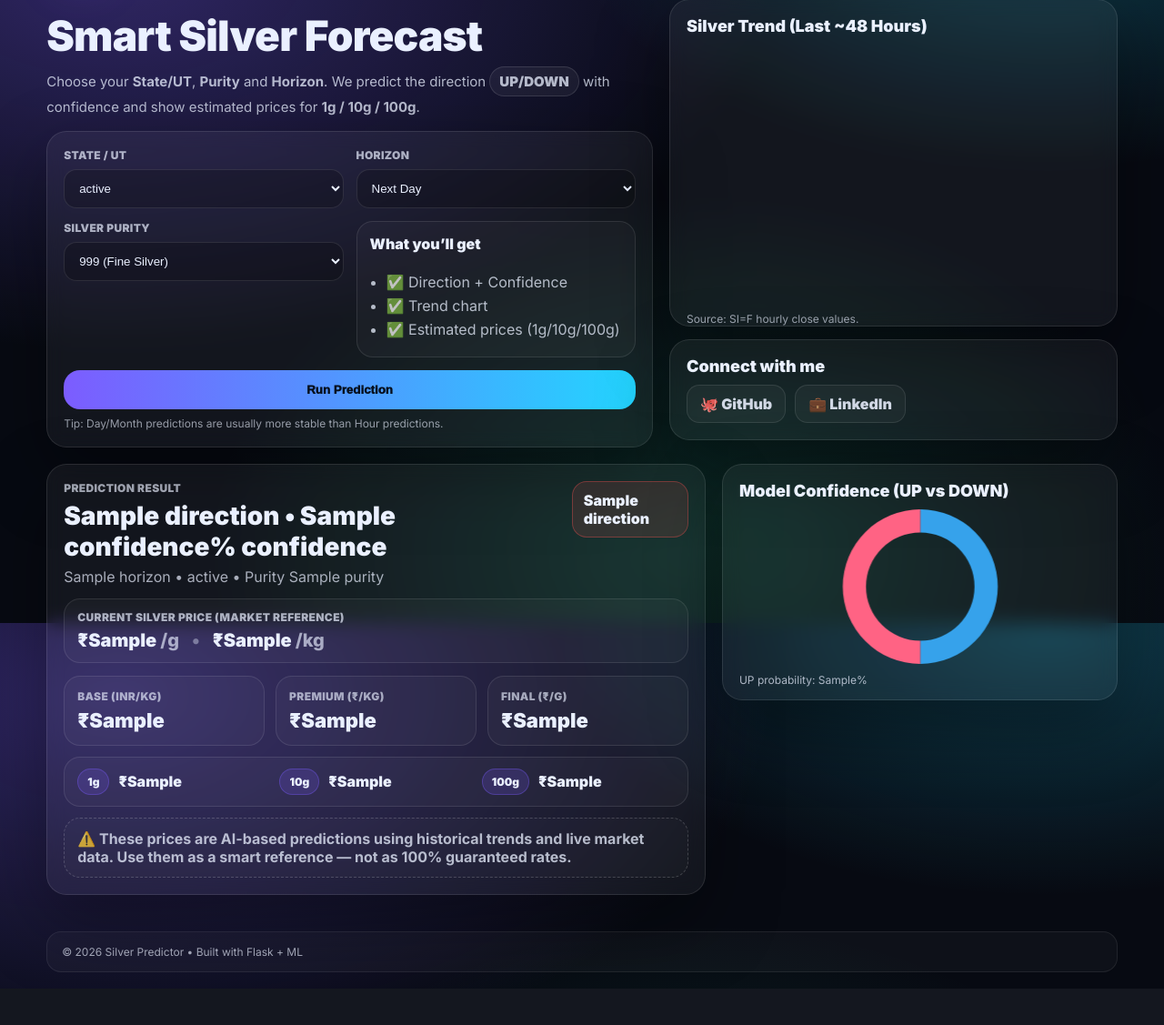
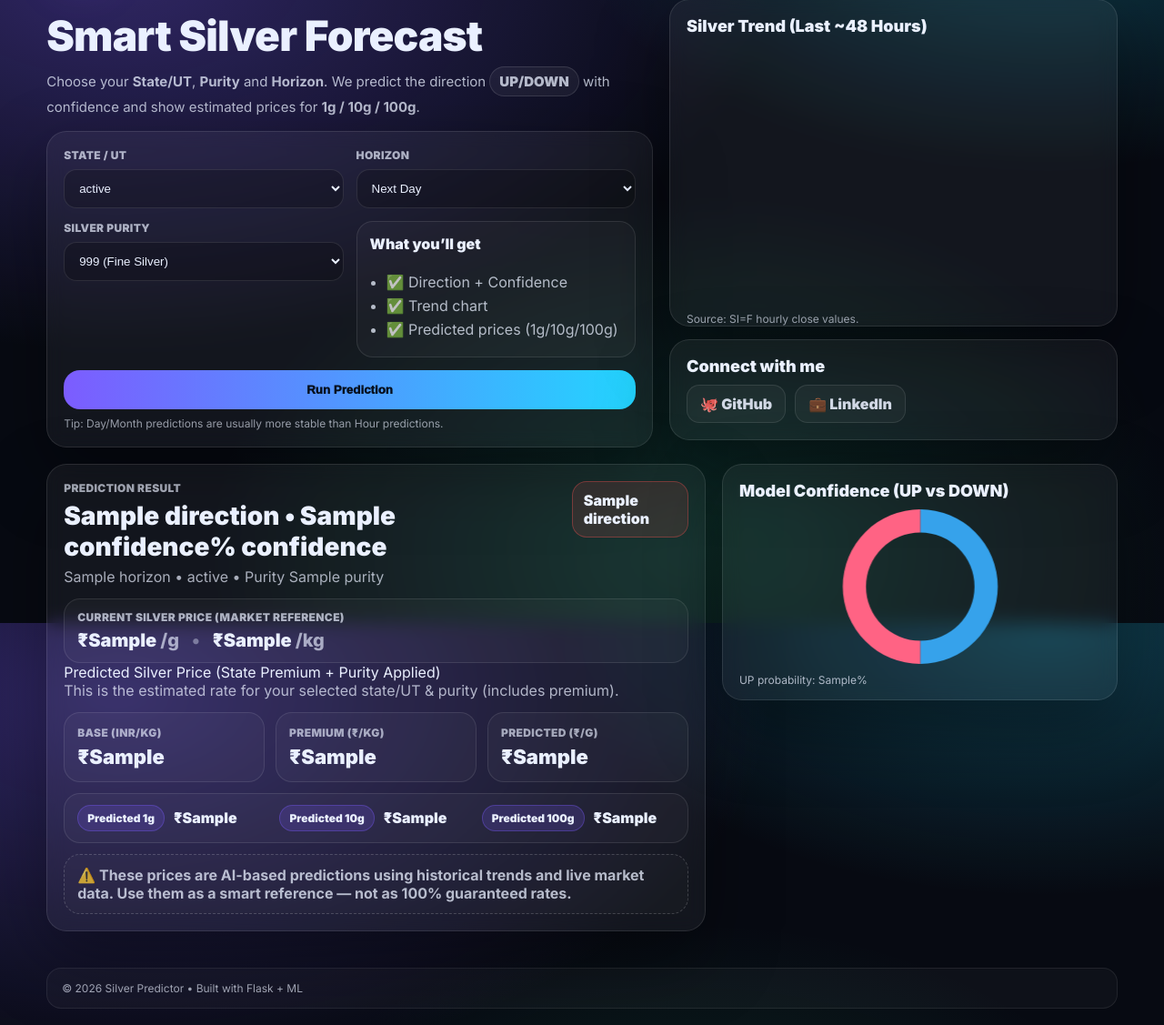
Before and after one commit to Bhavy123321/Silver-Price-Predictor, a Flask app: template templates/index.html in a window 1280 px wide. Shown: the part 115-1242 px from the top of the page at 91% size. Before the commit the page ends 1202 px from the top, so only its background shows below. Run offline with Flask 3, Linux system fonts and the light colour scheme; the template is opened without the code that fills it: most values are stand-ins (such as "Sample title", 1, 10 or a date in 2020); parts of the project's set-up code (start-up, migrations or seed data) failed here and were passed over.

Commit message:
Update index.html

```diff
--- a/templates/index.html
+++ b/templates/index.html
@@ -45,7 +45,7 @@
           <ul class="info-list">
             <li>✅ Direction + Confidence</li>
             <li>✅ Trend chart</li>
-            <li>✅ Estimated prices (1g/10g/100g)</li>
+            <li>✅ Predicted prices (1g/10g/100g)</li>
           </ul>
         </div>
 
@@ -93,13 +93,21 @@
       </div>
     </div>
 
-    <!-- ✅ CURRENT PRICE LINE (TOP) -->
+    <!-- ✅ CURRENT LIVE MARKET PRICE -->
     <div class="current-line">
       <div class="current-title">Current Silver Price (Market Reference)</div>
       <div class="current-value">
         ₹{{ result.current_per_g }} <span>/g</span>
         <span class="dot">•</span>
         ₹{{ result.current_per_kg }} <span>/kg</span>
+      </div>
+    </div>
+
+    <!-- ✅ PREDICTED PRICE HEADING -->
+    <div class="predicted-line">
+      <div class="predicted-title">Predicted Silver Price (State Premium + Purity Applied)</div>
+      <div class="predicted-sub muted">
+        This is the estimated rate for your selected state/UT & purity (includes premium).
       </div>
     </div>
 
@@ -113,17 +121,17 @@
         <div class="stat-label">PREMIUM (₹/KG)</div>
         <div class="stat-value">₹{{ result.premium_per_kg }}</div>
       </div>
-      <div class="stat">
-        <div class="stat-label">FINAL (₹/G)</div>
+      <div class="stat stat-highlight">
+        <div class="stat-label">PREDICTED (₹/G)</div>
         <div class="stat-value">₹{{ result.prices.per_g }}</div>
       </div>
     </div>
 
-    <!-- ✅ REMOVE 10g CARD: Prices in ONE bottom strip line -->
+    <!-- ✅ Predicted prices strip -->
     <div class="prices-strip">
-      <div><span class="tag">1g</span> ₹{{ result.prices.p1 }}</div>
-      <div><span class="tag">10g</span> ₹{{ result.prices.p10 }}</div>
-      <div><span class="tag">100g</span> ₹{{ result.prices.p100 }}</div>
+      <div><span class="tag">Predicted 1g</span> ₹{{ result.prices.p1 }}</div>
+      <div><span class="tag">Predicted 10g</span> ₹{{ result.prices.p10 }}</div>
+      <div><span class="tag">Predicted 100g</span> ₹{{ result.prices.p100 }}</div>
     </div>
 
     <div class="note">
@@ -132,7 +140,6 @@
     </div>
   </div>
 
-  <!-- Right side: donut smaller -->
   <div class="card donut-card">
     <div class="card-title">Model Confidence (UP vs DOWN)</div>
     <div class="donut-wrap">
@@ -146,7 +153,6 @@
 {% endif %}
 
 <script>
-  // ---------- Trend Chart ----------
   const labels = {{ (labels if labels else []) | tojson }};
   const values = {{ (values if values else []) | tojson }};
 
@@ -176,7 +182,6 @@
     });
   }
 
-  // ---------- Confidence Donut ----------
   {% if result %}
     const upProb = {{ (result["proba_up"] if result and "proba_up" in result else 50) | tojson }};
     const downProb = 100 - upProb;
```
